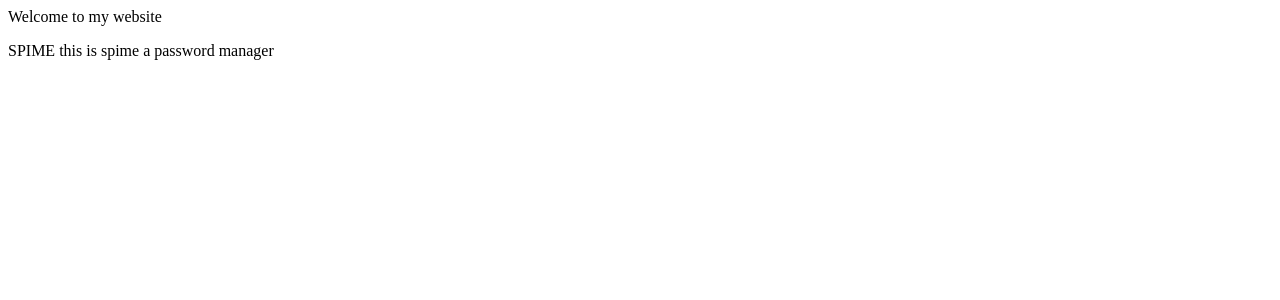
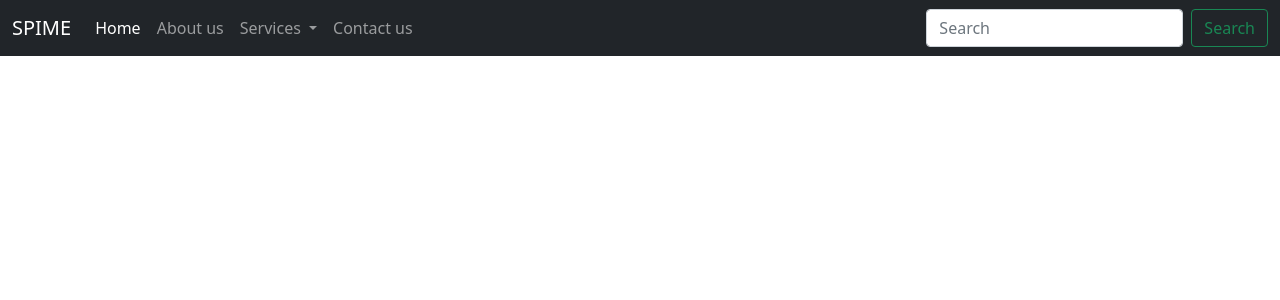
Before and after one commit to KhadijaNaz/WebApplication, a Django app: page / in a window 1280 px wide. Shown: the top 300 px of the page. Run offline with Django 4.2, Linux system fonts and the light colour scheme.

Commit message:
Updated design
added navbar, link it with backend.

```diff
--- a/Myweb/templates/index.html
+++ b/Myweb/templates/index.html
@@ -1,17 +1,62 @@
-<!DOCTYPE html>
-<html>
+<!doctype html>
+<html lang="en">
   <head>
+    <!-- Required meta tags -->
     <meta charset="utf-8">
-        <meta http-equiv="X-UA-Compatible" content="IE=edge">
-        <title>This is a test case</title>
-        <meta name="description" content="">
     <meta name="viewport" content="width=device-width, initial-scale=1">
-        <link rel="stylesheet" href="">
+
+    <!-- Bootstrap CSS -->
+    <link href="https://cdn.jsdelivr.net/npm/bootstrap@5.0.2/dist/css/bootstrap.min.css" rel="stylesheet" integrity="sha384-EVSTQN3/azprG1Anm3QDgpJLIm9Nao0Yz1ztcQTwFspd3yD65VohhpuuCOmLASjC" crossorigin="anonymous">
+
+    <title>SPIME</title>
   </head>
   <body>
-       Welcome to my website
-        <p>
-            SPIME this is {{variable}} a {{variable1}}
-        </p>
+    <nav class="navbar navbar-expand-lg navbar-dark bg-dark">
+        <div class="container-fluid">
+          <a class="navbar-brand" href="#">SPIME</a>
+          <button class="navbar-toggler" type="button" data-bs-toggle="collapse" data-bs-target="#navbarSupportedContent" aria-controls="navbarSupportedContent" aria-expanded="false" aria-label="Toggle navigation">
+            <span class="navbar-toggler-icon"></span>
+          </button>
+          <div class="collapse navbar-collapse" id="navbarSupportedContent">
+            <ul class="navbar-nav me-auto mb-2 mb-lg-0">
+              <li class="nav-item">
+                <a class="nav-link active" aria-current="page" href="/">Home</a>
+              </li>
+              <li class="nav-item">
+                <a class="nav-link" href="/about">About us</a>
+              </li>
+              <li class="nav-item dropdown">
+                <a class="nav-link dropdown-toggle" href="/services" id="navbarDropdown" role="button" data-bs-toggle="dropdown" aria-expanded="false">
+                  Services
+                </a>
+                <ul class="dropdown-menu" aria-labelledby="navbarDropdown">
+                  <li><a class="dropdown-item" href="#">Login/signup</a></li>
+                  <li><a class="dropdown-item" href="services">Blog</a></li>
+                  <li><hr class="dropdown-divider"></li>
+                  <li><a class="dropdown-item" href="#">help</a></li>
+                </ul>
+              </li>
+              <li class="nav-item">
+                <a class="nav-link" href="/contacts">Contact us </a>
+              </li>
+            </ul>
+            <form class="d-flex">
+              <input class="form-control me-2" type="search" placeholder="Search" aria-label="Search">
+              <button class="btn btn-outline-success" type="submit">Search</button>
+            </form>
+          </div>
+        </div>
+      </nav>
+
+    <!-- Optional JavaScript; choose one of the two! -->
+
+    <!-- Option 1: Bootstrap Bundle with Popper -->
+    <script src="https://cdn.jsdelivr.net/npm/bootstrap@5.0.2/dist/js/bootstrap.bundle.min.js" integrity="sha384-MrcW6ZMFYlzcLA8Nl+NtUVF0sA7MsXsP1UyJoMp4YLEuNSfAP+JcXn/tWtIaxVXM" crossorigin="anonymous"></script>
+
+    <!-- Option 2: Separate Popper and Bootstrap JS -->
+    <!--
+    <script src="https://cdn.jsdelivr.net/npm/@popperjs/core@2.9.2/dist/umd/popper.min.js" integrity="sha384-IQsoLXl5PILFhosVNubq5LC7Qb9DXgDA9i+tQ8Zj3iwWAwPtgFTxbJ8NT4GN1R8p" crossorigin="anonymous"></script>
+    <script src="https://cdn.jsdelivr.net/npm/bootstrap@5.0.2/dist/js/bootstrap.min.js" integrity="sha384-cVKIPhGWiC2Al4u+LWgxfKTRIcfu0JTxR+EQDz/bgldoEyl4H0zUF0QKbrJ0EcQF" crossorigin="anonymous"></script>
+    -->
   </body>
 </html>
```
Lines whose indentation alone changed are shown as unchanged.
